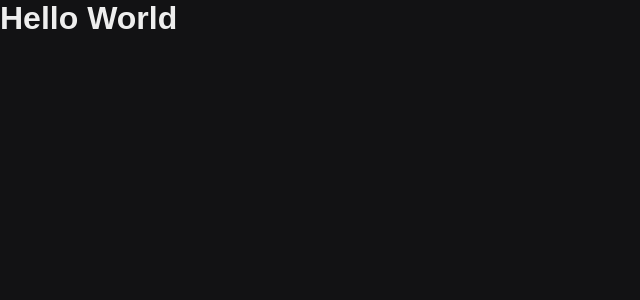
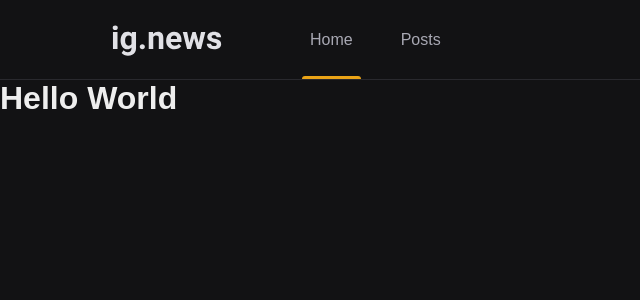
Before and after one commit to HemersonChaves/Fundamentos-do-Next.js, a Next.js app: page / in a window 1280 px wide. Shown: the top 300 px of the page, without its empty margins (0-640 px from the left). Built offline with nearby package versions, Linux system fonts and the light colour scheme.

Commit message:
feat(header) criando o componet header

```diff
--- /dev/null
+++ b/src/components/Header/index.tsx
@@ -0,0 +1,16 @@
+import styles from "./styles.module.scss";
+
+export function Header() {
+
+    return (
+        <header className={styles.headerContainer}>
+            <div className={styles.headerContent}>
+                <img src="/images/logo.svg" alt="ig.news" />
+                <nav>
+                    <a className={styles.active} href="#">Home</a>
+                    <a href="#">Posts</a>
+                </nav>
+            </div>
+        </header>
+    );
+}
--- /dev/null
+++ b/src/components/Header/styles.module.scss
@@ -0,0 +1,47 @@
+.headerContainer {
+    height: 5rem;
+    border-bottom: 1px solid var(--gray-800);
+}
+.headerContent {
+    max-width: 1120px;
+    height: 5rem;
+    margin: 0 auto;
+    padding: 0 2rem;
+
+    display: flex;
+    align-items: center;
+
+    nav {
+        margin-left: 5rem;
+        height: 5rem;
+
+        a {
+            display: inline-block;
+            position: relative;
+            padding: 0 0.5rem;
+            height: 5rem;
+            line-height: 5rem;
+            color: var(--gray-300);
+
+            transition: color 0.2s;
+
+            & + a{
+                margin-left: 2rem;
+            }
+            &:hover{
+                color: var(--white);
+                font-weight: bold;
+            }
+            &.active::after{
+                content:"";
+                height:3px;
+                border-radius: 3px 3px 0 0;
+                width:100%;
+                position: absolute;
+                bottom: 1px;
+                left: 0;
+                background: var(--yellow-500);
+            }
+        }
+    }
+}
--- a/src/pages/_app.tsx
+++ b/src/pages/_app.tsx
@@ -1,8 +1,15 @@
 import { AppProps } from "next/app";
+import { Header } from "../components/Header";
 import "../styles/global.scss";
 
-function MyApp({ Component, pageProps }:AppProps) {
-  return <Component {...pageProps} />
+function MyApp({ Component, pageProps }: AppProps) {
+  return (
+    <>
+      <Header />
+      <Component {...pageProps} />
+    </>
+  );
+
 }
 
 export default MyApp
--- a/src/pages/_document.tsx
+++ b/src/pages/_document.tsx
@@ -7,7 +7,7 @@
                 <Head>
                     <link rel="preconnect" href="https://fonts.googleapis.com" />
                     <link href="https://fonts.googleapis.com/css2?family=Roboto:wght@400;700;900&display=swap" rel="stylesheet" />
-
+                   <link rel="shortcut icon" href="favicon.png" type="image/png" />
                 </Head>
                 <body>
                     <Main />
--- a/src/styles/global.scss
+++ b/src/styles/global.scss
@@ -8,6 +8,7 @@
 
     --gray-100: #E1E1E6;
     --gray-300: #A8A8B3;
+    --gray-800: #29292E;
     --gray-900: #121214;
 
     --cyan-500: #61BAFB;
```
